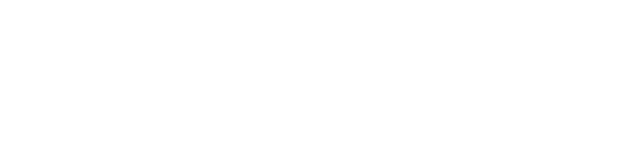
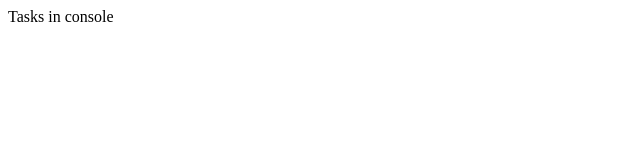
Before and after one commit to panawita/goit-js-hw-02, a plain HTML site: page index.html in a window 1280 px wide. Shown: the whole page, without its empty margins (0-640 px from the left). Drawn offline with Linux system fonts and the light colour scheme.

Commit message:
Added a line to body

```diff
--- a/index.html
+++ b/index.html
@@ -5,7 +5,9 @@
     <meta name="viewport" content="width=device-width, initial-scale=1.0" />
     <title>JS Homework 2</title>
   </head>
-  <body></body>
+  <body>
+    Tasks in console
+  </body>
   <script src="task-1.js"></script>
   <script src="task-2.js"></script>
   <script src="task-3.js"></script>
```
